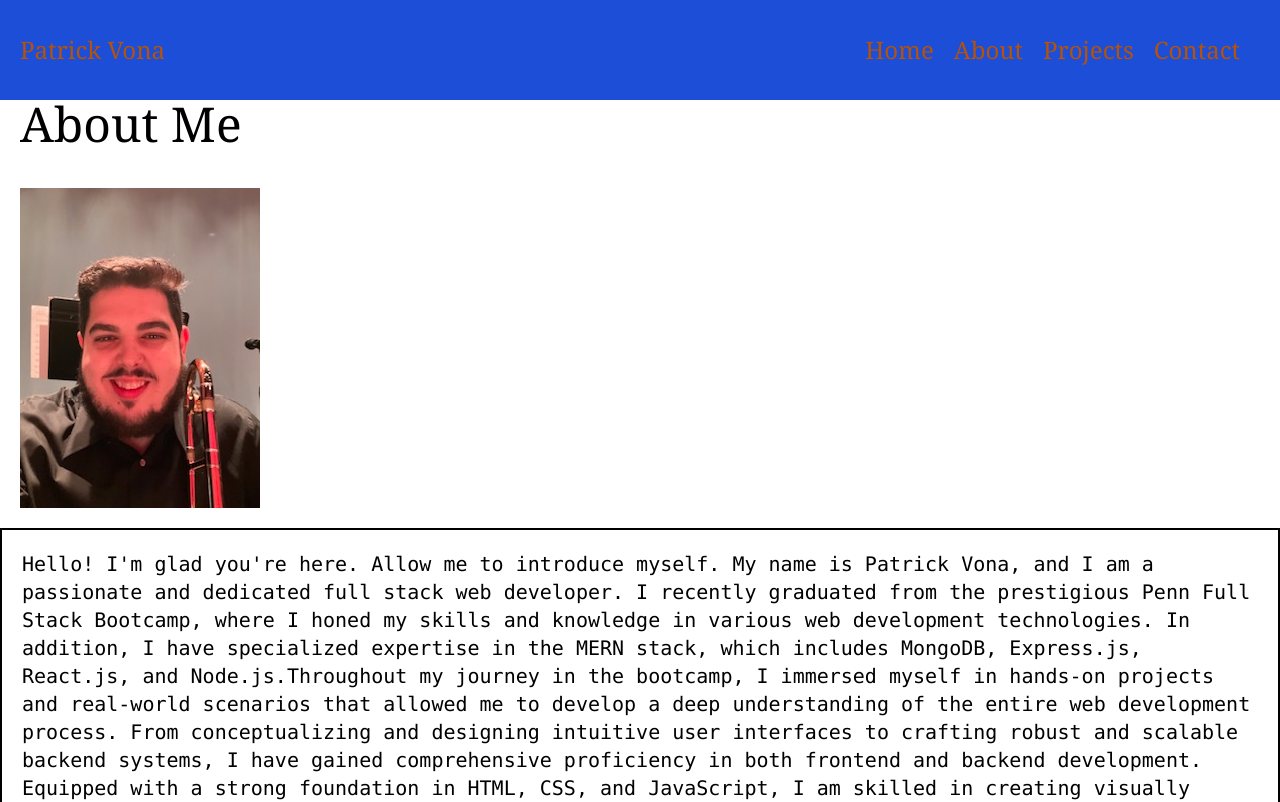
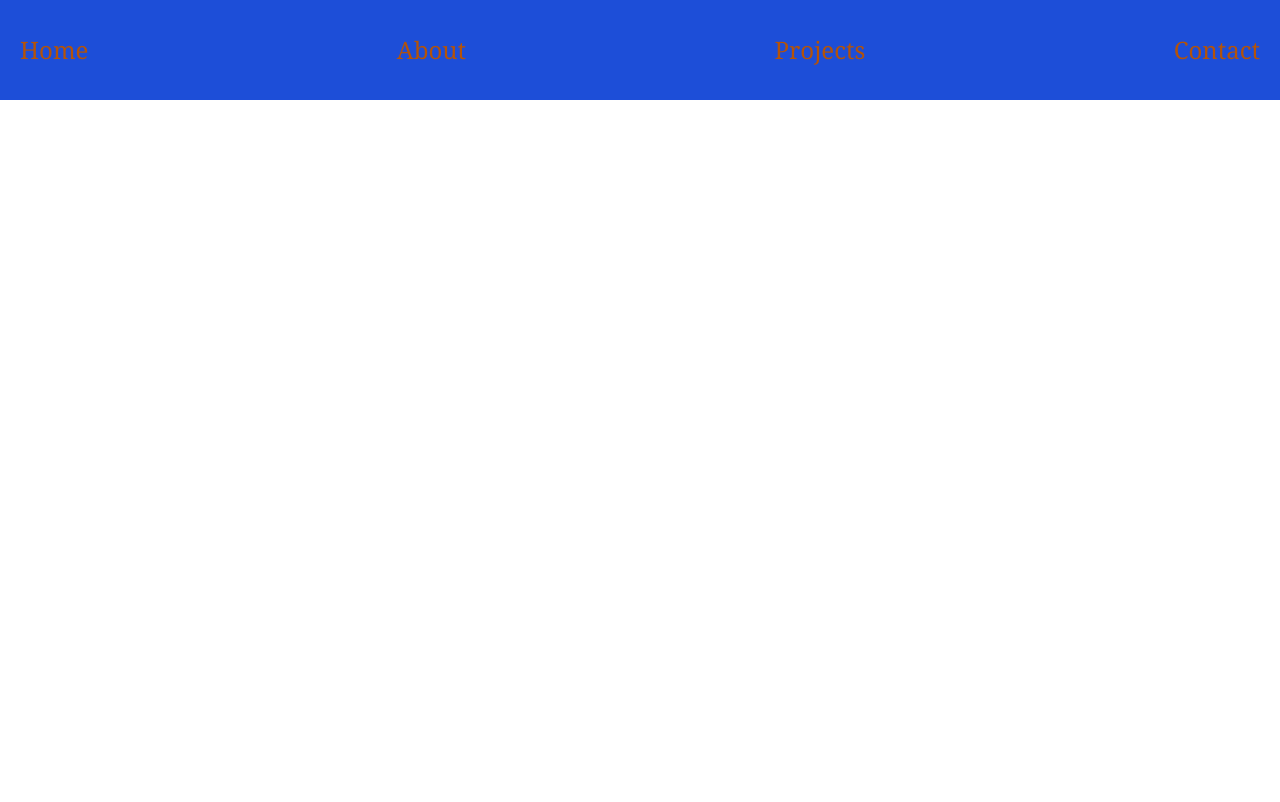
Before and after one commit to Pvon11/wonderful-portfolio, a React (Create React App) app: page / in a window 1280 px wide. Shown: the top 802 px of the page. Built offline with nearby package versions, Linux system fonts and the light colour scheme.

Commit message:
Nav working

```diff
--- a/package.json
+++ b/package.json
@@ -8,6 +8,7 @@
     "@testing-library/user-event": "^13.5.0",
     "react": "^18.2.0",
     "react-dom": "^18.2.0",
+    "react-router-dom": "^6.14.1",
     "react-scripts": "5.0.1",
     "react-scroll": "^1.8.9",
     "web-vitals": "^2.1.4"
--- a/src/App.js
+++ b/src/App.js
@@ -1,41 +1,65 @@
 // import "./App.css";
-import About from "./components/About/index";
+import React, { useState } from "react";
+import Nav from "./components/Nav/nav";
+import Home from "./components/Home";
+import About from "./components/About";
+import Projects from "./components/Projects";
 import Contact from "./components/Contact";
-import Projects from "./components/Projects";
-import Footer from "./components/Footer";
-import Nav from "./components/Nav/nav";
 
-// import {
-//   Route,
-//   RouterProvider,
-//   createBrowserRouter,
-//   createRoutesFromElements,
-// } from "react-router-dom";
+const App = () => {
+  const [currentPage, setCurrentPage] = useState("home");
 
-function App() {
-  // const router = createBrowserRouter(
-  //   createRoutesFromElements(
-  //     <Route path="/" element={<Root />}>
-  //       <Nav />
-  //       <Route path="/about" element={<About />} />
-  //       <Route path="/contact" element={<Contact />} />
-  //       <Route path="/projects" element={<Projects />} />
-  //       <Route path="/resume" element={<Resume />} />
-  //     </Route>
-  // )
-  // );
+  const handleNavigation = (page) => {
+    setCurrentPage(page);
+  };
+
+  const renderPage = () => {
+    switch (currentPage) {
+      case "home":
+        return <Home />;
+      case "about":
+        return <About />;
+      case "projects":
+        return <Projects />;
+      case "contact":
+        return <Contact />;
+      default:
+        return <Home />;
+    }
+  };
+
   return (
-    <>
-      <div>
-        <Nav />
-        <About />
-        <Projects />
-        <Contact />
-
-        <Footer />
-      </div>
-    </>
+    <div>
+      <Nav handleNavigation={handleNavigation} currentPage={currentPage} />
+      <div>{renderPage()}</div>
+    </div>
   );
-}
+};
 
 export default App;
+
+// function App() {
+//   // const router = createBrowserRouter(
+//   //   createRoutesFromElements(
+//   //     <Route path="/" element={<Root />}>
+//   //       <Nav />
+//   //       <Route path="/about" element={<About />} />
+//   //       <Route path="/contact" element={<Contact />} />
+//   //       <Route path="/projects" element={<Projects />} />
+//   //       <Route path="/resume" element={<Resume />} />
+//   //     </Route>
+//   // )
+//   // );
+//   return (
+//     <>
+//       <div>
+//         <Nav />
+//         <About />
+//         <Projects />
+//         <Contact />
+
+//         <Footer />
+//       </div>
+//     </>
+//   );
+// }
--- /dev/null
+++ b/src/components/Home.js
@@ -0,0 +1,7 @@
+import React from "react";
+
+const Home = () => {
+  // Component content
+};
+
+export default Home;
--- a/src/components/Nav/nav.js
+++ b/src/components/Nav/nav.js
@@ -1,26 +1,60 @@
-import React, { useState } from "react";
-import { Link } from "react-scroll";
+import React from "react";
 
-export default function nav() {
+const Nav = ({ handleNavigation, currentPage }) => {
   return (
-    <div className="fixed top-0 w-full h-[100px] flex justify-between items-center px-5 bg-blue-700 text-amber-700 text-2xl font-serif">
-      <div>
-        <h1>Patrick Vona</h1>
-      </div>
-      <ul className="flex">
-        <li className="pr-5">
-          <Link to="Home">Home</Link>
-        </li>
-        <li className="pr-5">
-          <Link to="aboutMe">About</Link>
-        </li>
-        <li className="pr-5">
-          <Link to="project">Projects</Link>
-        </li>
-        <li className="pr-5">
-          <Link to="Contact">Contact</Link>
-        </li>
-      </ul>
-    </div>
+    <nav className="fixed top-0 w-full h-[100px] flex justify-between items-center px-5 bg-blue-700 text-amber-700 text-2xl font-serif">
+      <button
+        onClick={() => handleNavigation("home")}
+        className={currentPage === "home" ? "active" : ""}
+      >
+        Home
+      </button>
+      <button
+        onClick={() => handleNavigation("about")}
+        className={currentPage === "about" ? "active" : ""}
+      >
+        About
+      </button>
+      <button
+        onClick={() => handleNavigation("projects")}
+        className={currentPage === "projects" ? "active" : ""}
+      >
+        Projects
+      </button>
+      <button
+        onClick={() => handleNavigation("contact")}
+        className={currentPage === "contact" ? "active" : ""}
+      >
+        Contact
+      </button>
+    </nav>
   );
-}
+};
+
+export default Nav;
+
+// import { Link } from "react-scroll";
+
+// export default function nav() {
+//   return (
+//     <div className="fixed top-0 w-full h-[100px] flex justify-between items-center px-5 bg-blue-700 text-amber-700 text-2xl font-serif">
+//       <div>
+//         <h1>Patrick Vona</h1>
+//       </div>
+//       <ul className="flex">
+//         <li className="pr-5">
+//           <Link to="Home">Home</Link>
+//         </li>
+//         <li className="pr-5">
+//           <Link to="aboutMe">About</Link>
+//         </li>
+//         <li className="pr-5">
+//           <Link to="project">Projects</Link>
+//         </li>
+//         <li className="pr-5">
+//           <Link to="Contact">Contact</Link>
+//         </li>
+//       </ul>
+//     </div>
+//   );
+// }
```
Also changed, not shown: 1 other file (tests, documents, lock files or other folders).
